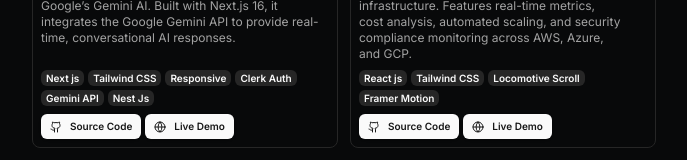
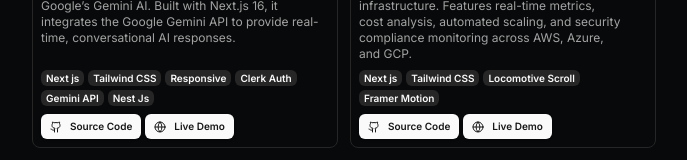
Before and after one commit to MOTAHAR124/Portfolio, a Next.js app: page / in a window 1280 px wide. Shown: the part 2652-2812 px from the top of the page, without its empty margins (296-983 px from the left). Built offline with nearby package versions, Linux system fonts and the light colour scheme.

Commit message:
Change project technologies and update links
Updated project technologies and links to new repository and demo site.

```diff
--- a/src/constants/portfolio.ts
+++ b/src/constants/portfolio.ts
@@ -327,7 +327,7 @@ export const PROJECTS: Project[] = [
         ],
       },
     ],
-    technologies: ["React js", "Tailwind CSS", "Locomotive Scroll", "Framer Motion",],
+    technologies: ["Next js", "Tailwind CSS", "Locomotive Scroll", "Framer Motion",],
     image: {
       asset: {
         url: "/projects/project-4.webp",
@@ -336,12 +336,12 @@ export const PROJECTS: Project[] = [
     links: [
       {
         title: "Source Code",
-        url: "https://github.com/MOTAHAR124/OCHI.git",
+        url: "https://github.com/MOTAHAR124/OCHI-new.git",
         type: "code",
       },
       {
         title: "Live Demo",
-        url: "https://ochi-phi-flax.vercel.app",
+        url: "https://ochi-new-two.vercel.app",
         type: "demo",
       },
     ],
```
